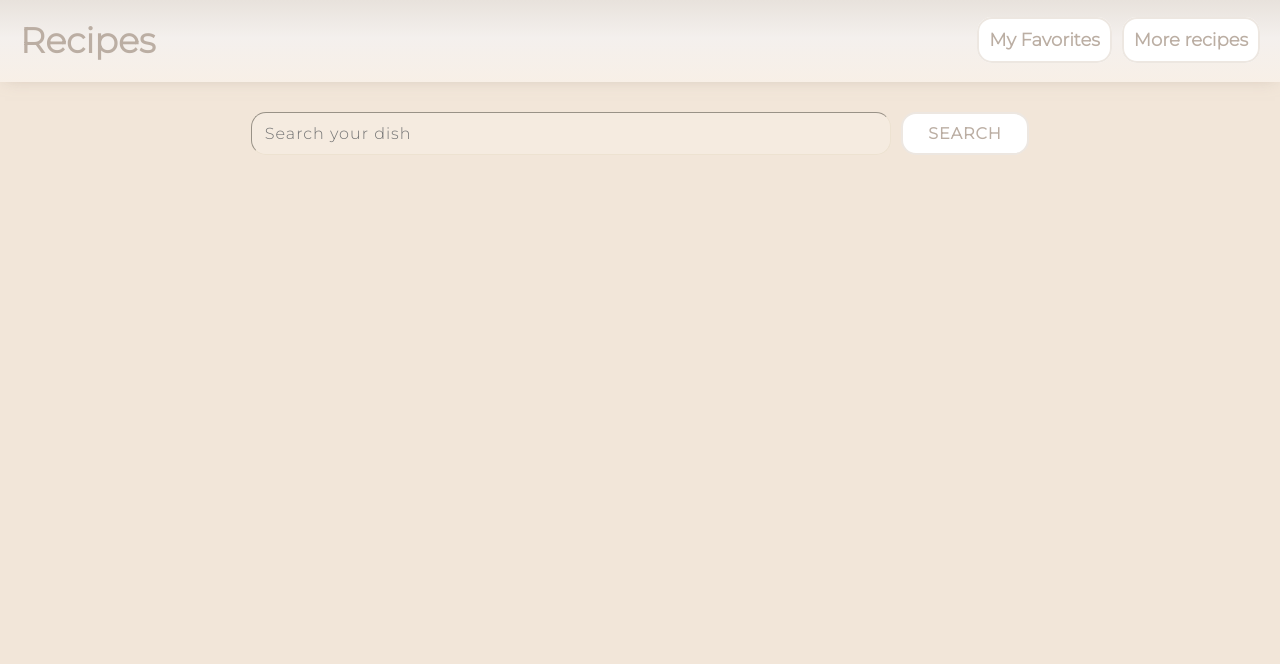
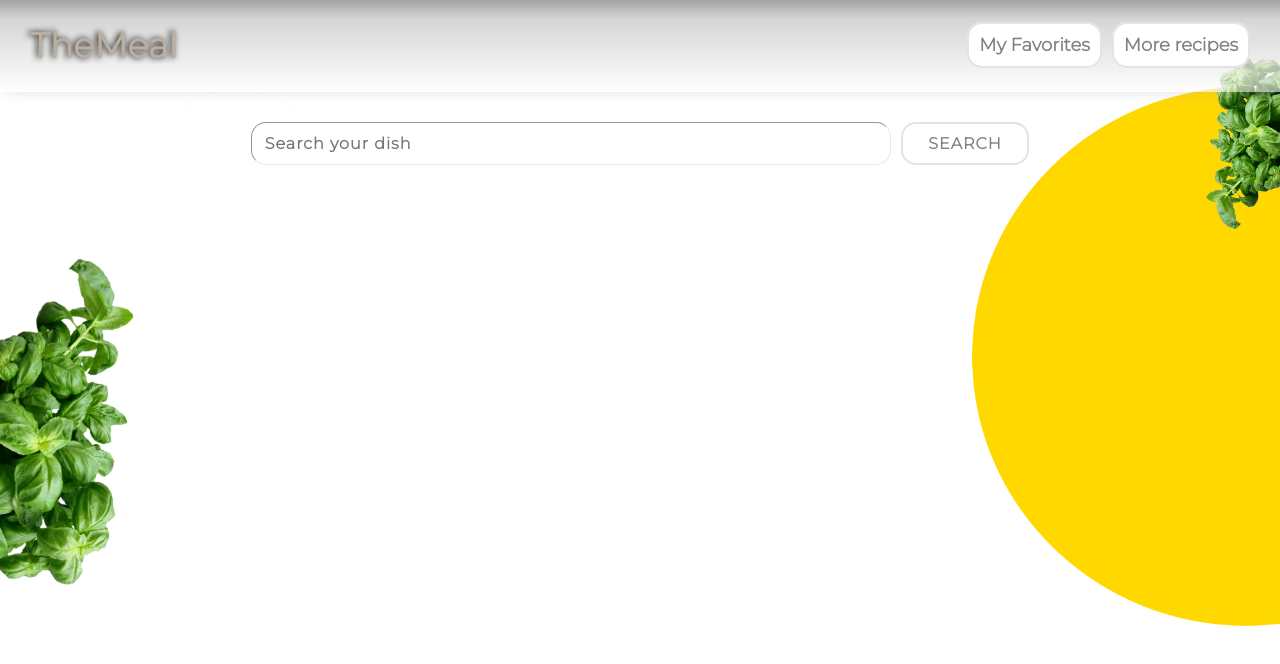
Before and after one commit to SaKarolina/recipes-react, a React (Create React App) app: page /search in a window 1280 px wide. Shown: the top 664 px of the page. Built offline with nearby package versions, Linux system fonts and the light colour scheme.

Commit message:
Update favorites and scss

```diff
--- a/src/App.jsx
+++ b/src/App.jsx
@@ -1,46 +1,53 @@
-import './style.scss';
-import { BrowserRouter, Route, Routes } from 'react-router-dom';
-import { useEffect, useState } from 'react';
-import Header from './Routes/Header';
-import FavoriteList from './Routes/FavoriteList';
-import Search from './Routes/Search';
+import "./style.scss";
+import { BrowserRouter, Route, Routes } from "react-router-dom";
+import { useEffect, useState } from "react";
+import Header from "./Routes/Header";
+import FavoriteList from "./Routes/FavoriteList";
+import Search from "./Routes/Search";
 
 function App() {
-
-  const [search, setSearch] = useState('');
+  const [search, setSearch] = useState("");
   const [results, setResults] = useState([]);
-  const [errorMsg, setErrorMsg] = useState('');
+  const [errorMsg, setErrorMsg] = useState("");
   const [favorites, setFavorites] = useState([]);
 
-  useEffect (() => {
-    let data = localStorage.getItem('favorite');
-    if(data === null) {
-      localStorage.setItem('favorite', JSON.stringify([]));
+  useEffect(() => {
+    let data = localStorage.getItem("favorite");
+    if (data === null) {
+      localStorage.setItem("favorite", JSON.stringify([]));
       setFavorites([]);
     } else {
       setFavorites(JSON.parse(data));
     }
   }, []);
 
-  const deleteFavorite = id => {
-    const newData = favorites.filter(fw => fw.id !== id);
-      localStorage.setItem('favorite', JSON.stringify(newData));
-      setFavorites(favorites => favorites.filter(fw => fw.id !== id));
-  }
+  const addFavorite = (search) => {
+    const newFavorites = [...favorites];
+    newFavorites.push(search);
+
+    localStorage.setItem("favorite", JSON.stringify(newFavorites));
+    setFavorites(newFavorites);
+  };
+
+  // const deleteFavorite = (idMeal) => {
+  //   const newData = favorites.filter((favorite) => favorite.idMeal !== idMeal);
+  //   localStorage.setItem("favorite", JSON.stringify(newData));
+  //   setFavorites(newData);
+  // };
 
   const handleSearch = (e) => {
     setSearch(e.target.value);
   };
 
   const findData = () => {
-    if (search !== '') {
+    if (search !== "") {
       fetch(`https://themealdb.com/api/json/v1/1/search.php?s=${search}`)
-      .then(res => res.json())
+        .then((res) => res.json())
         .then((data) => {
           const dataCopy = data.meals;
           if (dataCopy !== null) {
             setResults(dataCopy);
-          setErrorMsg('');
+            setErrorMsg("");
             // } else if (search.length === 0) {
             //   setResults([]);
             //   console.log(`Please fill out this field.`);
@@ -50,24 +57,37 @@ function App() {
             setErrorMsg(`Sorry, we couldn't find any results for "${search}".`);
           }
         })
-      .catch(error => console.log(error));
+        .catch((error) => console.log(error));
     }
   };
-
 
   return (
     <BrowserRouter>
       <div className="app">
         <Header></Header>
         <Routes>
-          <Route path='/favorites' element={<FavoriteList></FavoriteList>}></Route>
-          <Route path='/search' element={<Search
+          <Route
+            path="/favorites"
+            element={
+              <FavoriteList
+                // deleteFavorite={deleteFavorite}
+                search={search}
+              ></FavoriteList>
+            }
+          ></Route>
+          <Route
+            path="/search"
+            element={
+              <Search
                 search={search}
                 findData={findData}
                 handleSearch={handleSearch}
                 results={results}
-            errorMsg={errorMsg}>
-            </Search>}></Route>
+                errorMsg={errorMsg}
+                addFavorite={addFavorite}
+              ></Search>
+            }
+          ></Route>
         </Routes>
       </div>
     </BrowserRouter>
--- a/src/Components/ResultList.jsx
+++ b/src/Components/ResultList.jsx
@@ -1,9 +1,10 @@
-function ResultList ({search}) {
+function ResultList ({search, addFavorite}) {
 
     return (
         <div className="result-cards">
             <div className="card">
                 <div className="poster-wrapper">
+                <div className="heart" style={{width: '2em'}} onClick={() => addFavorite(search)}></div>
                     {search.strMealThumb ? (
                         <img className="poster-img" src={`${search.strMealThumb}`} alt={`${search.strMeal}`}></img>
                     ) : (
@@ -14,7 +15,6 @@ function ResultList ({search}) {
                 <div className="info">
                     <div className="info-header">
                         <h3 className="title">{search.strMeal}</h3>
-                        <div className="heart" style={{width: '2em'}}></div>
                     </div>
 
                     <table className="info-table">
@@ -27,7 +27,7 @@ function ResultList ({search}) {
                             <tr>
                                 <td>
                                     {Object.keys(search).map ((element, i) => element.substring(0, 13) === 'strIngredient' && (
-                                        <li key={i}>{search[element]}</li>
+                                        <li className="list" key={i}>{search[element]}</li>
                                     ))}
                                 </td>
                                 <td>
--- a/src/Routes/FavoriteList.jsx
+++ b/src/Routes/FavoriteList.jsx
@@ -1,8 +1,49 @@
-export default function FavoriteList () {
+import { useEffect, useState } from "react";
 
-    return (
-        <div>
-            <h1>My Favorites</h1>
-        </div>
-    )
+export default function FavoriteList({search}) {
+  const [favorites, setFavorites] = useState([]);
+
+  useEffect(() => {
+    let data = localStorage.getItem("favorite");
+    if (data === null) {
+      localStorage.setItem("favorite", JSON.stringify([]));
+      setFavorites([]);
+    } else {
+      setFavorites(JSON.parse(data));
+    }
+  }, []);
+
+  const deleteFavorite = (idMeal) => {
+    const newData = favorites.filter((favorite) => favorite.idMeal !== idMeal);
+    localStorage.setItem("favorite", JSON.stringify(newData));
+    setFavorites(newData);
+  };
+
+// useEffect(() => {
+//     const newFavMeals = JSON.parse(localStorage.getItem("favorite"));
+
+//     if (newFavMeals) {
+//         setFavorites(newFavMeals);
+//         console.log(newFavMeals);
+//     }
+//   }, []);
+
+  return (
+    <div>
+      <h1>My Favorites</h1>
+
+      <div className="meals">
+        {" "}
+        {favorites.map((search) => (
+          <div key={search.idMeal}>
+            <img alt={search.strMeal} src={`${search.strMealThumb}`} />
+
+            <h4>{search.strMeal}</h4>
+
+            <button onClick={() => deleteFavorite(search.idMeal)}>Remove</button>
+          </div>
+        ))}
+      </div>
+    </div>
+  );
 }
--- a/src/Routes/Header.jsx
+++ b/src/Routes/Header.jsx
@@ -7,7 +7,7 @@ export default function Header () {
             <div className="header-container">
                 <div className="content">
                     <div>
-                        <Link className="logo" to='/search'>Recipes</Link>
+                        <Link className="logo" to='/search'>TheMeal</Link>
                     </div>
                     <ul className="links">
                         <li>
--- a/src/Routes/Search.jsx
+++ b/src/Routes/Search.jsx
@@ -1,6 +1,6 @@
 import ResultList from "../Components/ResultList";
 
-export default function Search ({search, findData, results, handleSearch, errorMsg}) {
+export default function Search ({search, findData, results, handleSearch, errorMsg, addFavorite}) {
 
     const submit = (event) => {
         event.preventDefault();
@@ -18,9 +18,9 @@ export default function Search ({search, findData, results, handleSearch, errorM
                 <ul className="results">
                     {results.length > 0 ? results.map (recipe => (
                         <li key={recipe.idMeal}>
-                            {results && <ResultList search={recipe}></ResultList>}
+                            {results && <ResultList search={recipe} addFavorite={addFavorite}></ResultList>}
                         </li>
-                    )) : (<div>{errorMsg}</div>)}
+                    )) : (<div className="error">{errorMsg}</div>)}
                 </ul>
             </div>
 
--- a/src/style.scss
+++ b/src/style.scss
@@ -1,5 +1,4 @@
 @import url('https://fonts.googleapis.com/css2?family=Montserrat:wght@300&display=swap');
-
 
 html {
     scroll-behavior: smooth;
@@ -30,28 +29,32 @@ ul {
     flex-direction: column;
     justify-content: flex-start;
     align-items: center;
-    background-color: #f2e6d9;
+    background-color: #ffffff;
+    background-image: url(./Img/background.jpg);
+    background-size: contain;
+    background-repeat: no-repeat;
     .header-container {
         width: 100vw;
         display: flex;
         justify-content: center;
         align-items: center;
         text-align: left;
-        background-color: #ead9c7;
-        background: #E8E2DC;
-        background: -moz-linear-gradient(top, #E8E2DC 0%, #F4F0ED 46%, #FFFBF8 100%);
-        background: -webkit-linear-gradient(top, #E8E2DC 0%, #F4F0ED 46%, #FFFBF8 100%);
-        background: linear-gradient(to bottom, #E8E2DC 0%, #F4F0ED 46%, #fffbf873 100%);
-        box-shadow: 0px 2px 15px -5px #b5a89b88;
+        background-color: #eae7e7;
+        background: #A3A3A3;
+        background: -moz-linear-gradient(top, #A3A3A3 0%, #D6D6D6 21%, #FEFEFE 100%);
+        background: -webkit-linear-gradient(top, #A3A3A3 0%, #D6D6D6 21%, #fefefec3 100%);
+        background: linear-gradient(to bottom, #A3A3A3 0%, #D6D6D6 21%, #fefefe95 100%);
+        box-shadow: 0px 2px 15px -5px #a3a3a374;
         .content {
             width: 100%;
             display: flex;
             flex-direction: row;
             justify-content: space-between;
             align-items: center;
-            padding: 20px;
+            padding: 25px 30px;
             .logo {
-                color: #bbaea3;
+                color: #ffffff;
+                text-shadow: -2px 0px 6px #0a0a04;
                 font-size: 35px;
                 line-height: 1.2em;
                 font-weight: 900;
@@ -64,15 +67,15 @@ ul {
                     font-size: 18px;
                     line-height: 1.2em;
                     font-weight: 900;
-                    color: #bbaea3;
+                    color: #828080;
                     padding: 10px;
-                    border: 2px solid #ede7e1;
+                    border: 2px solid #e4e2e2;
                     border-radius: 15px;
                     background-color: #fff;
                 }
                 .button:hover {
-                    background-color: #d8cec6;
-                    color: #ae9e90;
+                    background-color: #FFD800;
+                    color: rgb(0, 0, 0);
                     transition: 0.8s;
                 }
             }
@@ -90,10 +93,13 @@ ul {
         justify-content: center;
         align-items: center;
         gap: 15px;
-        // .search-title {
-        //     padding: 10px;
-        //     color: #8c7d70;
-        // }
+        .error {
+            font-size: 1em;
+            font-weight: 600;
+            line-height: 1.5em;
+            letter-spacing: 1.2px;
+            color: #828080;
+        }
         .search-row {
             padding: 10px;
             display: flex;
@@ -103,22 +109,23 @@ ul {
             gap: 10px;
             input[type="search"] {
                 font-family: 'Montserrat', sans-serif;
-                background-color: #ffffff31;
-                border: 1px inset #ede2d1;
+                background-color: #ffffff7d;
+                border: 1px inset #e9e8e8;
                 border-radius: 15px;
                 width: 50vw;
                 height: 2.7em;
                 padding-left: 0.8em;
                 padding-right: 0.8em;
                 font-size: 1em;
+                font-weight: 600;
                 line-height: 1.5em;
-                color: #8c7d70;
+                color: #828080;
                 letter-spacing: 1px;
                 outline: none;
             }
             .btn {
                 padding: 10px;
-                border: 2px solid #ede7e1;
+                border: 2px solid #e4e2e2;
                 background-color: #fff;
                 border-radius: 15px;
                 min-width: 10vw;
@@ -128,11 +135,11 @@ ul {
                 font-size: 1em;
                 letter-spacing: 1px;
                 text-transform: uppercase;
-                color: #bbaea3;
+                color: #828080;
             }
             .btn:hover {
-                background-color: #d8cec6;
-                color: #ae9e90;
+                background-color: #FFD800;
+                color: rgb(0, 0, 0);
                 transition: 0.8s;
                 cursor: pointer;
             }
@@ -144,15 +151,25 @@ ul {
             justify-content: center;
             padding: 20px;
             .card {
-                width: 50vw;
+                position: relative;
+                width: 45vw;
                 display: flex;
                 flex-direction: column;
                 align-items: center;
-                background-color: rgb(251, 246, 246);
-                box-shadow: 0px 5px 11px -5px rgba(0, 0, 0, 0.29);
+                background-color: #fff;
+                box-shadow: 0px 5px 11px -5px rgba(0, 0, 0, 0.397);
                 border: 2px solid #ede7e1;
                 border-radius: 15px;
                 gap: 10px;
+                .heart {
+                    position: absolute;
+                    top: 2vh;
+                    right: 1vw;
+                    width: 200px;
+                    aspect-ratio: 1;
+                    border-image: radial-gradient(rgb(255, 255, 255) 69%,#0000 70%) 84.5% fill/100%;
+                    clip-path: polygon(-41% 0,50% 91%, 141% 0);
+                }
                 .poster-wrapper {
                     display: flex;
                     align-items: center;
@@ -160,15 +177,26 @@ ul {
                     width: 100%;
                     border-top-left-radius: 15px;
                     border-top-right-radius: 15px;
-                    background-color: rgb(36, 35, 35);
-                    box-shadow: 0px 5px 11px -5px rgba(0, 0, 0, 0.438);
+                    background-color: #fdbf23;
+                    background: #FDB815;
+                    background: -moz-linear-gradient(top, #FDB815 0%, #FDD440 56%, #FDEB51 100%);
+                    background: -webkit-linear-gradient(top, #FDB815 0%, #FDD440 56%, #FDEB51 100%);
+                    background: linear-gradient(to bottom, #FDB815 0%, #FDD440 56%, #FDEB51 100%);
+                    box-shadow: 0px 5px 11px -5px rgba(0, 0, 0, 0.297);
+                    padding-top: 10px;
+                    padding-bottom: 10px;
+                    margin-top: -2px;
                     .poster-img,
                     .filler-poster {
                         background-color: #dbdada;
                         width: 450px;
                         height: 400px;
-                        padding: 5px;
-                        background-color: rgb(36, 35, 35);
+                        padding: 20px;
+                        background-color: rgb(255, 255, 255);
+                        @media (max-width: 1234px) {
+                            width: 60%;
+                            height: 60%;
+                        }
                     }
                 }
                 .info {
@@ -185,19 +213,18 @@ ul {
                         align-items: center;
                         padding: 20px;
                         .title {
+                            text-align: center;
                             width: 50%;
-                        }
-                        .heart {
-                            // display:inline-block;
-                            width: 200px;
-                            aspect-ratio: 1;
-                            border-image: radial-gradient(rgb(255, 255, 255) 69%,#0000 70%) 84.5% fill/100%;
-                            clip-path: polygon(-41% 0,50% 91%, 141% 0);
-                            box-shadow: 0px 5px 11px -5px rgba(0, 0, 0, 0.527);
+                            color: #646464;
+                            // text-shadow: -2px 0px 6px #0a0a04;
+                            font-size: 30px;
+                            line-height: 1.2em;
+                            font-weight: 900;
                         }
                     }
                     .info-table {
-                        width: 50vw;
+                        width: 42vw;
+                        padding-bottom: 10px;
                         .table-title {
                             text-align: center;
                         }
```
Also changed, not shown: src/Img/background.jpg (added), src/Img/background.png (added). Lines whose indentation alone changed are shown as unchanged.
